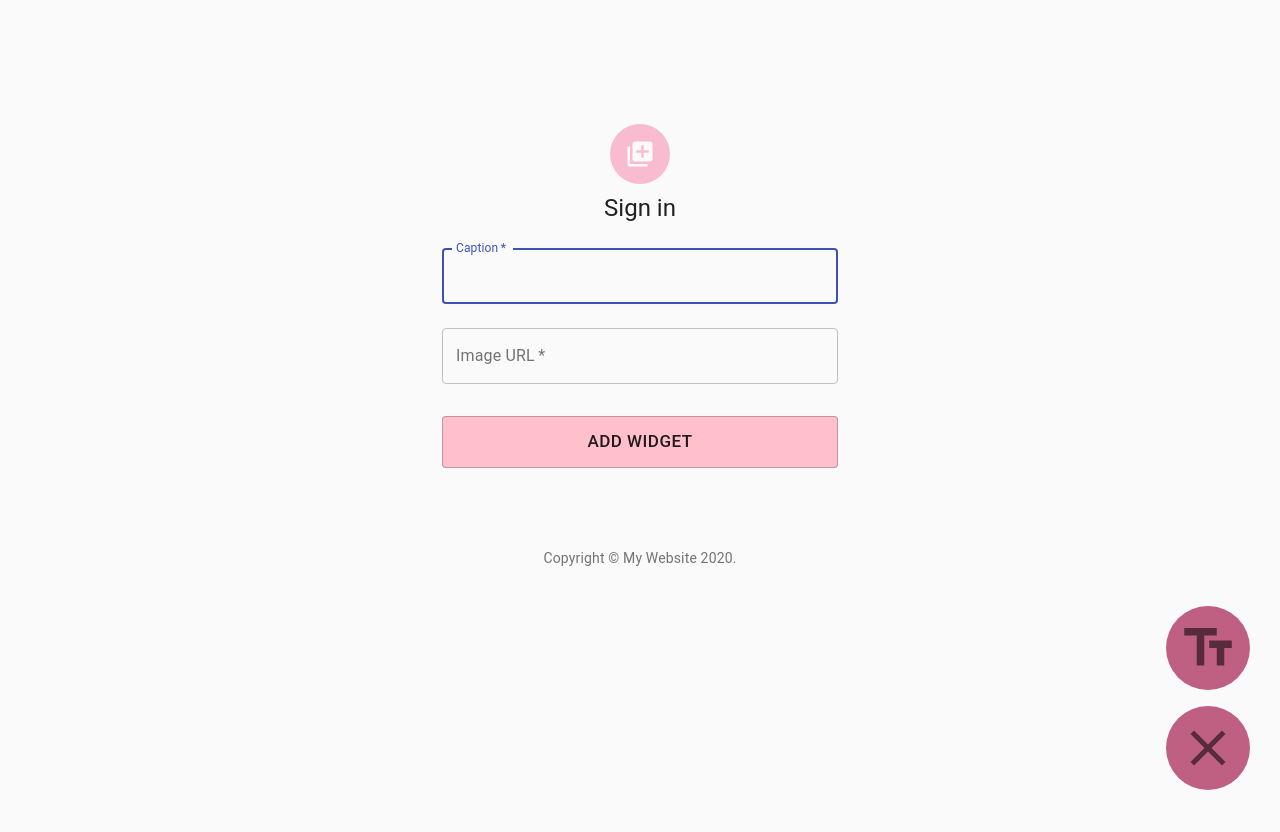
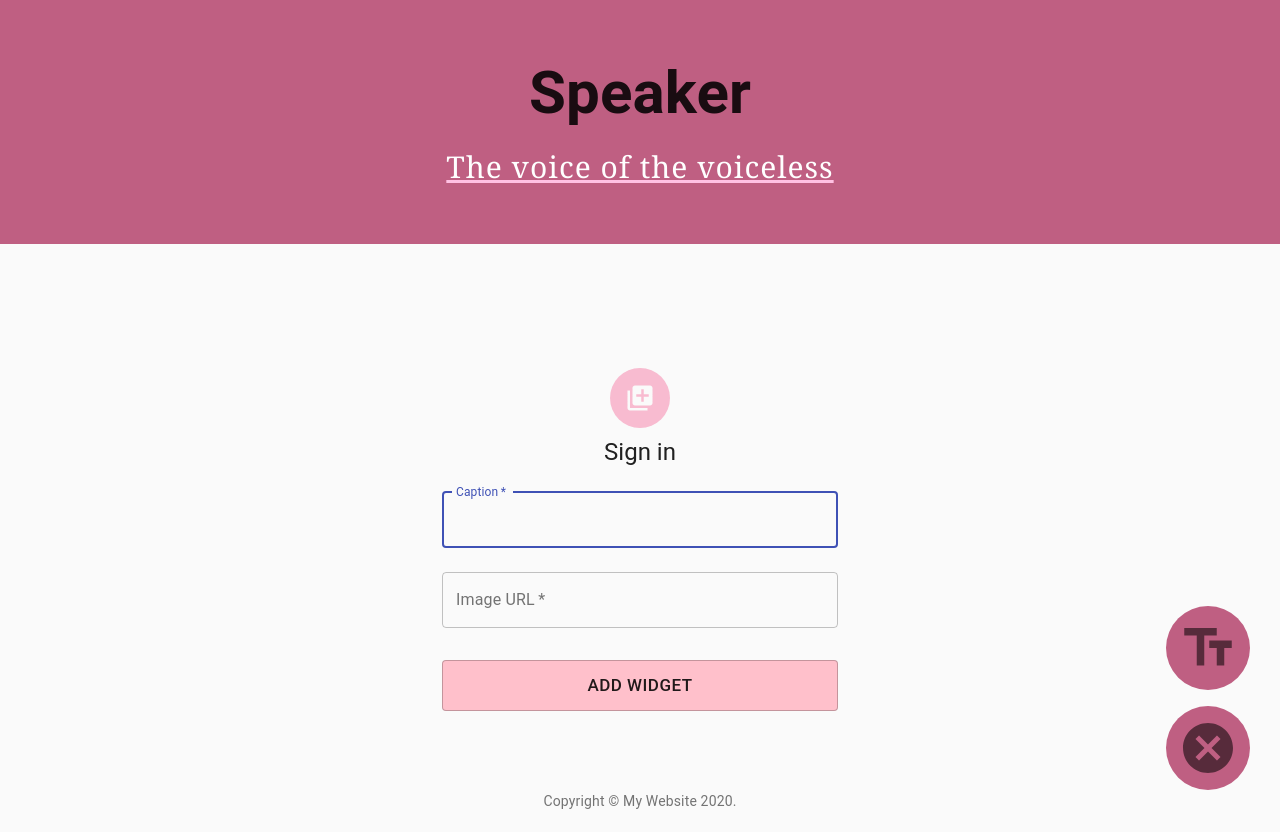
Before and after one commit to Abhishek-Shukla-github/Speaker, a React (Create React App) app: page / in a window 1280 px wide. After the commit the page ends 811 px from the top, so only its background shows below. Built offline with nearby package versions, Linux system fonts and the light colour scheme.

Commit message:
Add style the header on the home page Header

```diff
--- a/src/App.js
+++ b/src/App.js
@@ -1,8 +1,8 @@
 import React,{useState,useEffect} from 'react';
 import ButtonForm from './components/ButtonForm/ButtonForm';
 import TextBoxButton from './components/TextBoxButton/TextBoxButton';
-
 import Cards from './components/Cards/Cards';
+import "./app.styles.css";
 
 
 export default function App() {
@@ -13,6 +13,10 @@ export default function App() {
     console.log(cards);
     return (
         <div>
+            <header>
+                <h1>Speaker</h1>
+                <p>The voice of the voiceless</p>
+            </header>
             <div>
                 <TextBoxButton />
             </div>
--- /dev/null
+++ b/src/app.styles.css
@@ -0,0 +1,16 @@
+header {
+  background-color: #bf5f82;
+  padding: 50px;
+  text-align: center;
+  font-size: 30px;
+}
+
+header p {
+  margin-top: 10px;
+  color: white;
+  font-family: Cambria, Cochin, Georgia, Times, "Times New Roman", serif;
+  text-decoration: underline;
+  text-decoration-color: #ffc1e3;
+  padding-bottom: 5px;
+  letter-spacing: 1px;
+}
--- a/src/components/ButtonForm/ButtonForm.js
+++ b/src/components/ButtonForm/ButtonForm.js
@@ -1,7 +1,7 @@
 import React, { useState,useEffect } from "react";
 import {IconButton} from "@material-ui/core";
 import AddIcon from '@material-ui/icons/Add';
-import CloseIcon from '@material-ui/icons/Close';
+import CancelIcon from '@material-ui/icons/Cancel';
 import "./ButtonForm.css";
 import Form from "../Form/Form";
 
@@ -20,7 +20,7 @@ const ButtonForm=({cards,setCard})=>{
                     <AddIcon style={{fontSize:"60px"}} />
                 </IconButton>}
                 {form && <IconButton aria-label="add" className="button" onClick={()=>setForm(!form)}>
-                    <CloseIcon style={{fontSize:"60px"}} />
+                    <CancelIcon style={{fontSize:"60px"}} />
                 </IconButton>}
             </div>
         </div>
--- a/src/components/TextBox/styles.css
+++ b/src/components/TextBox/styles.css
@@ -60,7 +60,7 @@
   text-align: center !important;
   margin: auto !important ;
   z-index: 0;
-  background-color: #bf5f82;
+  background-color: #f48fb1;
   border: none;
   font-size: 20px;
   border-radius: 20px;
@@ -76,9 +76,14 @@
   font-size: 23px;
   width: 60%;
   border-radius: 18px;
-  border: none;
-  background-color: #bf5f82;
+  border: rgba(255, 193, 227, 0.3) 8px solid;
+  background-color: #f48fb1;
   cursor: pointer;
+}
+
+.speak-button:hover {
+  transform: scale(1.03);
+  transition: all 1s ease-in-out;
 }
 
 .clicked {
@@ -90,7 +95,7 @@
   width: 100%;
   padding: 10px;
   margin-bottom: 20px;
-  background-color: #bf5f82;
+  background-color: #f48fb1;
   font-size: 20px;
   border-radius: 5px;
 }
```
